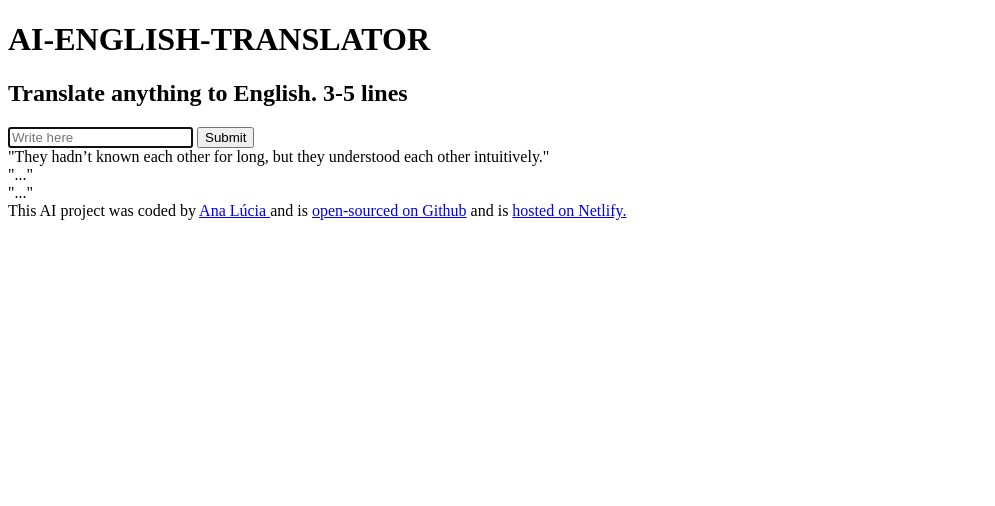
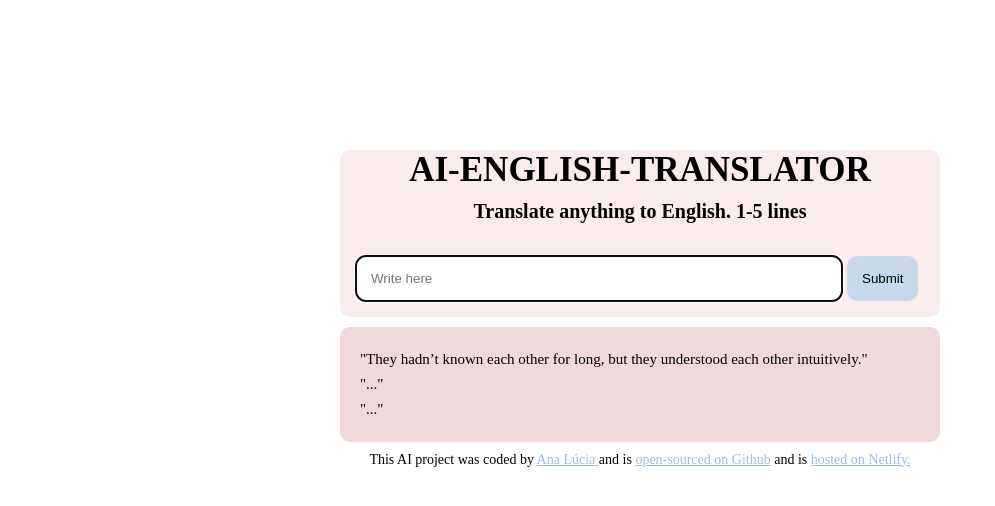
Before and after one commit to aluciadio/Ai-movie-recs, a plain HTML site: page index.html in a window 1280 px wide. Shown: the whole page, without its empty margins (0-995 px from the left). Drawn offline with Linux system fonts and the light colour scheme.

Commit message:
css of the project

```diff
--- a/index.html
+++ b/index.html
@@ -3,14 +3,14 @@
   <head>
     <meta charset="UTF-8" />
     <meta name="viewport" content="width=device-width, initial-scale=1.0" />
+    <link rel="stylesheet" href="src/style.css"></style>
     <title>Document</title>
   </head>
   <body>
+    <div class="container">
       <header>
         <h1>AI-ENGLISH-TRANSLATOR</h1>
-      <h2>Translate anything to English. 3-5 lines</h2>
-    </header>
-    <main>
+        <h2>Translate anything to English. 1-5 lines</h2>
         <form>
           <input
             type="text"
@@ -18,10 +18,14 @@
             autofocus
             required
             autocomplete="off"
+            class="instructions"
           />
-        <input type="submit" />
+          <input type="submit"
+           class="submit"/>
         </form>
-      <div>
+        </header>
+        <main>
+        <div class="translation">
           "They hadn’t known each other for long, but they understood each other
           intuitively."
           <br />
@@ -32,8 +36,8 @@
       </main>
       <footer>
         This AI project was coded by
-      <a href="https://github.com/aluciadio" target="_blank"> Ana Lúcia </a> and
-      is
+        <a href="https://github.com/aluciadio" target="_blank"> Ana Lúcia </a>
+        and is
         <a
           href="https://github.com/aluciadio/AI-English-Translator"
           target="_blank"
@@ -45,5 +49,6 @@
           hosted on Netlify.</a
         >
       </footer>
+    </div>
   </body>
 </html>
--- a/src/style.css
+++ b/src/style.css
@@ -0,0 +1,63 @@
+h1 {
+  text-align: center;
+  font-size: 35px;
+  font-weight: 200px;
+  margin: 10px;
+}
+
+h2 {
+  text-align: center;
+  font-size: 20px;
+  font-weight: 100px;
+  margin-top: 10px;
+}
+
+header {
+  background-color: #f9ecec;
+  border-radius: 10px;
+}
+
+.container {
+  margin: 120px auto;
+  max-width: 600px;
+  padding: 20px;
+}
+
+form {
+  padding: 15px;
+  margin-bottom: 10px;
+}
+
+footer {
+  text-align: center;
+  font-size: 14px;
+  padding-top: 10px;
+}
+
+a {
+  color: #a0bee0;
+}
+
+.instructions {
+  padding: 15px;
+  color: black;
+  width: 80%;
+  border: 1px solid rgba(39, 33, 66, 0.5);
+  border-radius: 10px;
+}
+
+.submit {
+  padding: 15px;
+  max-width: 20%;
+  border: none;
+  border-radius: 10px;
+  background-color: #c8d9eb;
+}
+
+.translation {
+  padding: 20px;
+  line-height: 25px;
+  font-size: 15px;
+  background-color: #f0d9da;
+  border-radius: 10px;
+}
```
Lines whose indentation alone changed are shown as unchanged.
